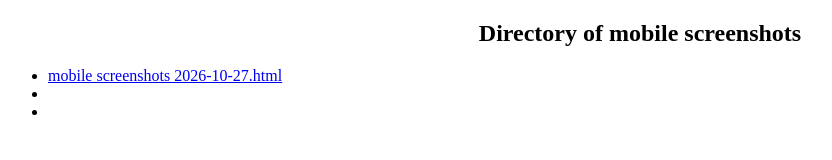
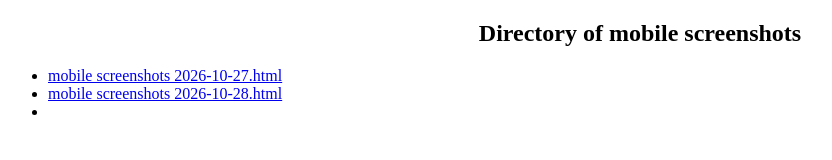
Before and after one commit to JKLimas1993/Gallery, a plain HTML site: page index.html in a window 1280 px wide. Shown: the whole page, without its empty margins (0-832 px from the left). Drawn offline with Linux system fonts and the light colour scheme.

Commit message:
Add files via upload

```diff
--- a/index.html
+++ b/index.html
@@ -34,7 +34,7 @@ div.gallery-item div.desc {
 <center><h2>Directory of mobile screenshots</h2></center>
 <ul>
   <li><a href="directory/mobile screenshots 2026-10-27.html">mobile screenshots 2026-10-27.html</a></li>
-  <li> </li>
+  <li><a href="directory/mobile screenshots 2026-10-28.html">mobile screenshots 2026-10-28.html</a></li>
   <li> </li>
 </ul>
 
```
